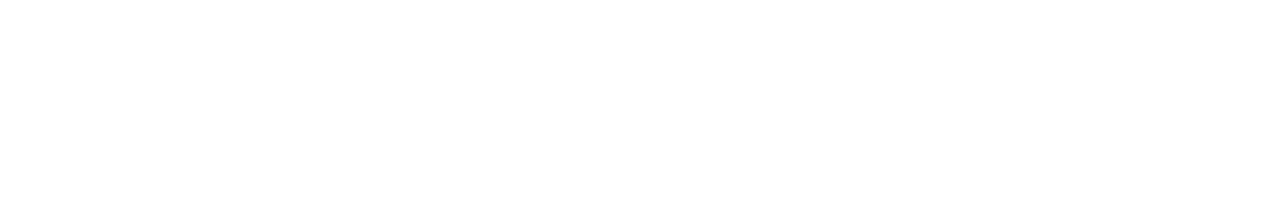
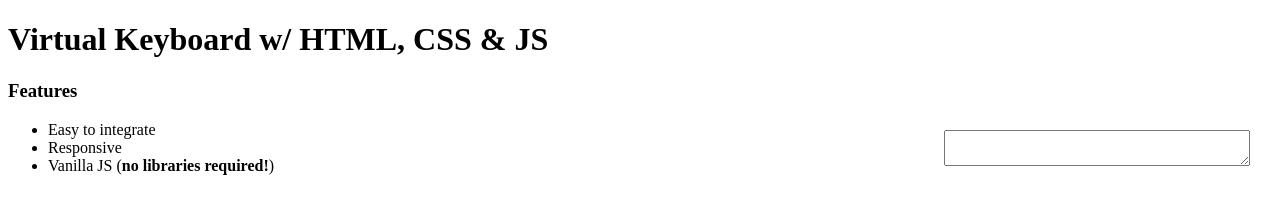
Before and after one commit to Ilia6/virtual_keyboard, a plain HTML site: page index.html in a window 1280 px wide. Drawn offline with Linux system fonts and the light colour scheme.

Commit message:
Update index.html

```diff
--- a/index.html
+++ b/index.html
@@ -1,36 +1,22 @@
 <!DOCTYPE html>
-<html lang="en">
 <head>
-    <meta charset="UTF-8">
-    <meta http-equiv="X-UA-Compatible" content="IE=edge">
+    <title>Virtual Keyboard w/ HTML, CSS & JS</title>
     <meta name="viewport" content="width=device-width, initial-scale=1.0">
+    <meta charset="utf-8">
     <link rel="stylesheet" href="style.css">
-    <link href="https://fonts.googleapis.com/icon?family=Material+Icons"
-      rel="stylesheet">
-    <title>Virtual-keyboard</title>
+
+    <link href="https://fonts.googleapis.com/icon?family=Material+Icons" rel="stylesheet">
 </head>
+
 <body>
-    <!-- <div class="keyboard">
-        <div class="keyboard__keys">
-            <button type="button" class="keyboard__key">a</button>
+    <h1>Virtual Keyboard w/ HTML, CSS & JS</h1>
+    <h3>Features</h3>
+    <ul>
+        <li>Easy to integrate</li>
+        <li>Responsive</li>
+        <li>Vanilla JS (<strong>no libraries required!</strong>)</li>
+    </ul>
+    <textarea class="use-keyboard-input" style="position: absolute; top: 130px; right: 30px; width: 300px;"></textarea>
 
-            <button type="button" class="keyboard__key keyboard__key--wide">
-                <i class="matarial-icons">backspace</i>
-            </button>
-
-            <button type="button" class="keyboard__key keyboard__key--extra-wide">
-                <i class="matarial-icons">sapce_bar</i>
-            </button>
-
-            <button type="button" class="keyboard__key keyboard__key--wide keyboard__key--activatable">
-                <i class="matarial-icons">capslock</i>
-            </button>
-
-            <button type="button" class="keyboard__key keyboard__key--wide keyboard__key--dark">
-                <i class="matarial-icons">check_circle</i>
-            </button>
-        </div>
-    </div> -->
     <script src="script.js"></script>
 </body>
-</html>
```
